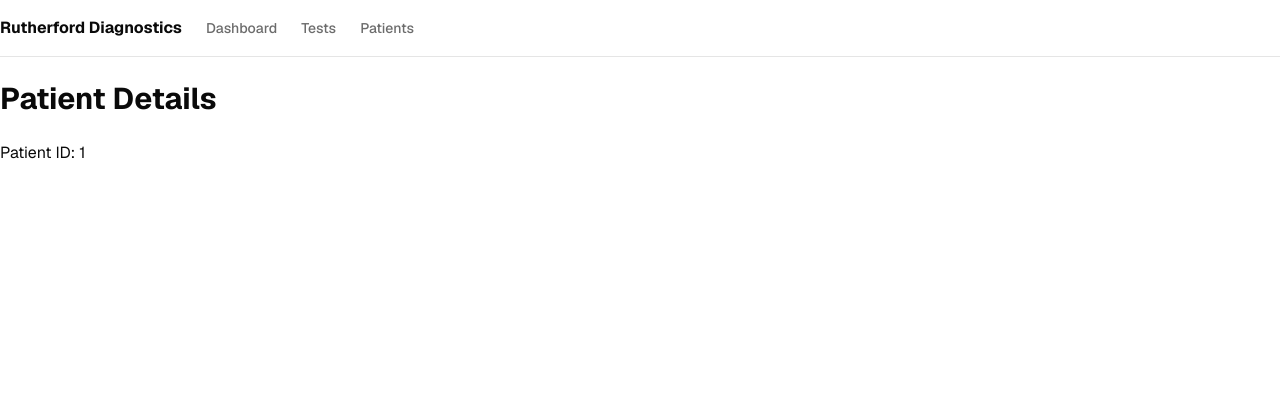
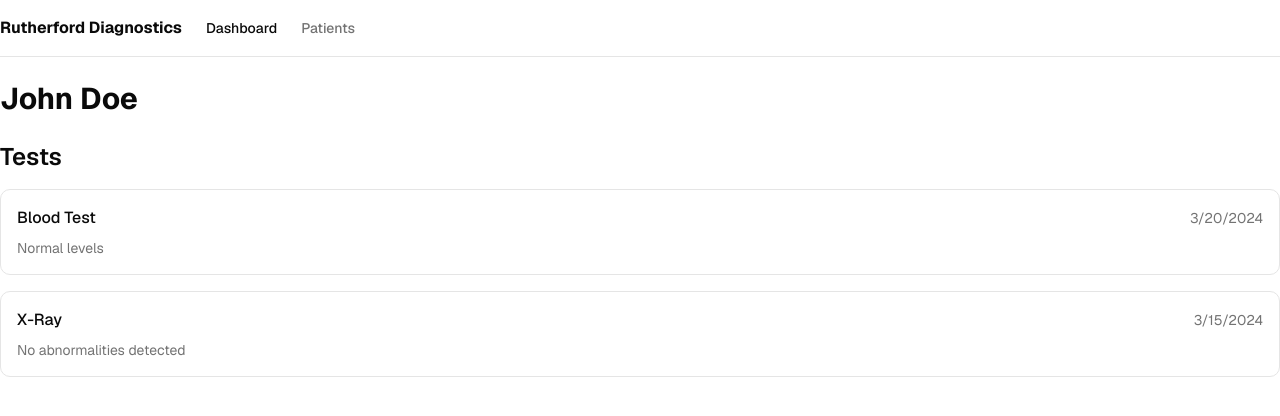
Before and after one commit to matty-serwer/rutherford-diagnostics-fe, a Next.js app: page /patients/1 in a window 1280 px wide. Shown: the top 416 px of the page. Built offline with nearby package versions, Linux system fonts and the light colour scheme; no server answers.

Commit message:
Loading current patient based on patients/[id] route

```diff
--- a/app/api/patients/[id]/route.ts
+++ b/app/api/patients/[id]/route.ts
@@ -1,17 +1,57 @@
 import { NextResponse } from 'next/server'
-import { mockPatients } from '@/data/mockData'
-import { Patient } from '@/lib/types'
+
+interface Test {
+  id: string
+  name: string
+  datePerformed: string
+  results: string
+}
+
+interface Patient {
+  id: string
+  name: string
+  tests: Test[]
+}
+
+interface PatientDatabase {
+  [key: string]: Patient
+}
+
+// This would typically come from your database
+const mockPatientData: PatientDatabase = {
+  "1": {
+    id: "1",
+    name: "John Doe",
+    tests: [
+      {
+        id: "test1",
+        name: "Blood Test",
+        datePerformed: "2024-03-20",
+        results: "Normal levels"
+      },
+      {
+        id: "test2",
+        name: "X-Ray",
+        datePerformed: "2024-03-15",
+        results: "No abnormalities detected"
+      }
+    ]
+  }
+}
 
 export async function GET(
   request: Request,
-  context: { params: { id: string } }
+  { params }: { params: { id: string } }
 ) {
-  const { id } = await context.params
-  const patient = mockPatients.find((p: Patient) => p.id === Number(id))
+  try {
+    const patient = mockPatientData[params.id]
 
-  if (!patient) {
-    return new NextResponse('Patient not found', { status: 404 })
+    if (!patient) {
+      return new NextResponse('Patient not found', { status: 404 })
+    }
+
+    return NextResponse.json(patient)
+  } catch (error) {
+    return new NextResponse('Internal Server Error', { status: 500 })
   }
-
-  return NextResponse.json(patient)
 }
--- a/app/patients/[id]/page.tsx
+++ b/app/patients/[id]/page.tsx
@@ -1,5 +1,19 @@
-import { Header } from '@/components/Header'
 import { notFound } from 'next/navigation'
+import { Suspense } from 'react'
+import { Header } from '../../../components/ui/header'
+
+interface Test {
+  id: string
+  name: string
+  datePerformed: string
+  results?: string
+}
+
+interface Patient {
+  id: string
+  name: string
+  tests: Test[]
+}
 
 interface PatientPageProps {
   params: {
@@ -7,24 +21,71 @@ interface PatientPageProps {
   }
 }
 
+async function getPatientData(id: string): Promise<Patient> {
+  const res = await fetch(`${process.env.NEXT_PUBLIC_API_URL || 'http://localhost:3000'}/api/patients/${id}`, {
+    method: 'GET',
+    headers: {
+      'Content-Type': 'application/json',
+    },
+    cache: 'no-store' // Disable caching for dynamic data
+  })
+
+  if (!res.ok) {
+    throw new Error('Failed to fetch patient data')
+  }
+
+  return res.json()
+}
+
 export default async function PatientPage({ params }: PatientPageProps) {
-  // TODO: Fetch patient data based on params.id
-  // For now, we'll just show a 404 if the ID isn't valid
-  const { id } = await params
-  if (!id) {
+  const { id } = await params;
+  const patientData = await getPatientData(id)
+  console.log(patientData)
+
+  if (!patientData) {
     notFound()
   }
 
   return (
-    <>
+    <div className="min-h-screen bg-background">
       <Header />
       <main className="container py-6">
-        <h1 className="text-3xl font-bold">Patient Details</h1>
-        <div className="mt-6">
-          <p>Patient ID: {id}</p>
-          {/* Patient details will go here */}
+        <div className="space-y-6">
+          <div className="flex items-center justify-between">
+            <h1 className="text-3xl font-bold">{patientData.name}</h1>
+          </div>
+
+          <div className="space-y-4">
+            <h2 className="text-2xl font-semibold">Tests</h2>
+            <Suspense fallback={<div>Loading tests...</div>}>
+              {patientData.tests?.length > 0 ? (
+                <div className="grid gap-4">
+                  {patientData.tests.map((test) => (
+                    <div
+                      key={test.id}
+                      className="border rounded-lg p-4 hover:bg-accent transition-colors"
+                    >
+                      <div className="flex justify-between items-center">
+                        <h3 className="font-medium">{test.name}</h3>
+                        <span className="text-sm text-muted-foreground">
+                          {new Date(test.datePerformed).toLocaleDateString()}
+                        </span>
+                      </div>
+                      {test.results && (
+                        <p className="mt-2 text-sm text-muted-foreground">
+                          {test.results}
+                        </p>
+                      )}
+                    </div>
+                  ))}
+                </div>
+              ) : (
+                <p className="text-muted-foreground">No tests found for this patient.</p>
+              )}
+            </Suspense>
+          </div>
         </div>
       </main>
-    </>
+    </div>
   )
 }
--- /dev/null
+++ b/components/ui/header.tsx
@@ -0,0 +1,30 @@
+import Link from 'next/link'
+
+export function Header() {
+  return (
+    <header className="sticky top-0 z-50 w-full border-b bg-background/95 backdrop-blur supports-[backdrop-filter]:bg-background/60">
+      <div className="container flex h-14 items-center">
+        <Link
+          href="/dashboard"
+          className="flex items-center space-x-2"
+        >
+          <span className="font-bold">Rutherford Diagnostics</span>
+        </Link>
+        <nav className="flex items-center space-x-6 ml-6">
+          <Link
+            href="/dashboard"
+            className="text-sm font-medium transition-colors hover:text-primary"
+          >
+            Dashboard
+          </Link>
+          <Link
+            href="/patients"
+            className="text-sm font-medium text-muted-foreground transition-colors hover:text-primary"
+          >
+            Patients
+          </Link>
+        </nav>
+      </div>
+    </header>
+  )
+}
```
Also changed, not shown: app/patients/[id]/PatientContent.tsx (deleted, +0 -79 lines), 1 other file (tests, documents, lock files or other folders).
